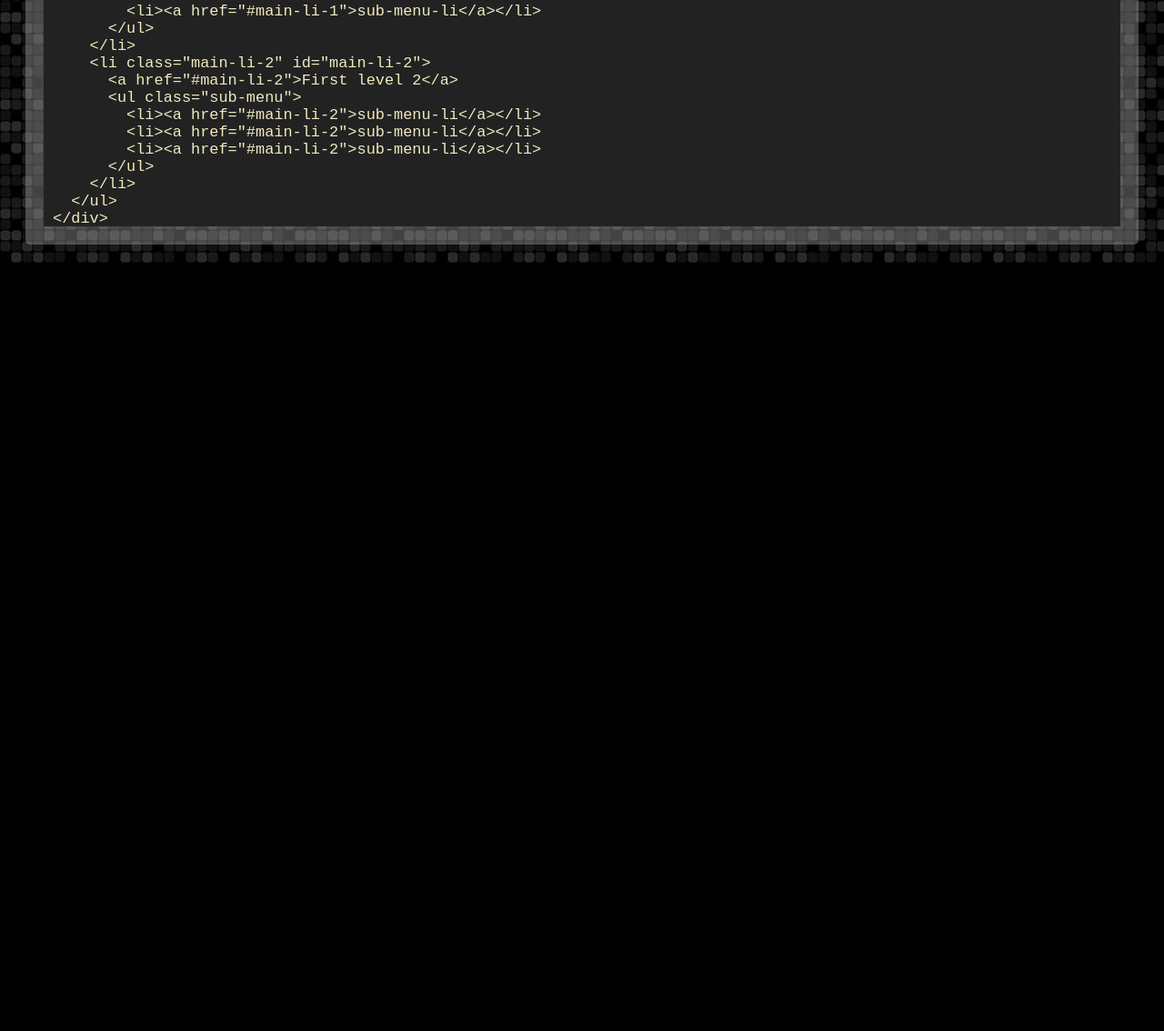
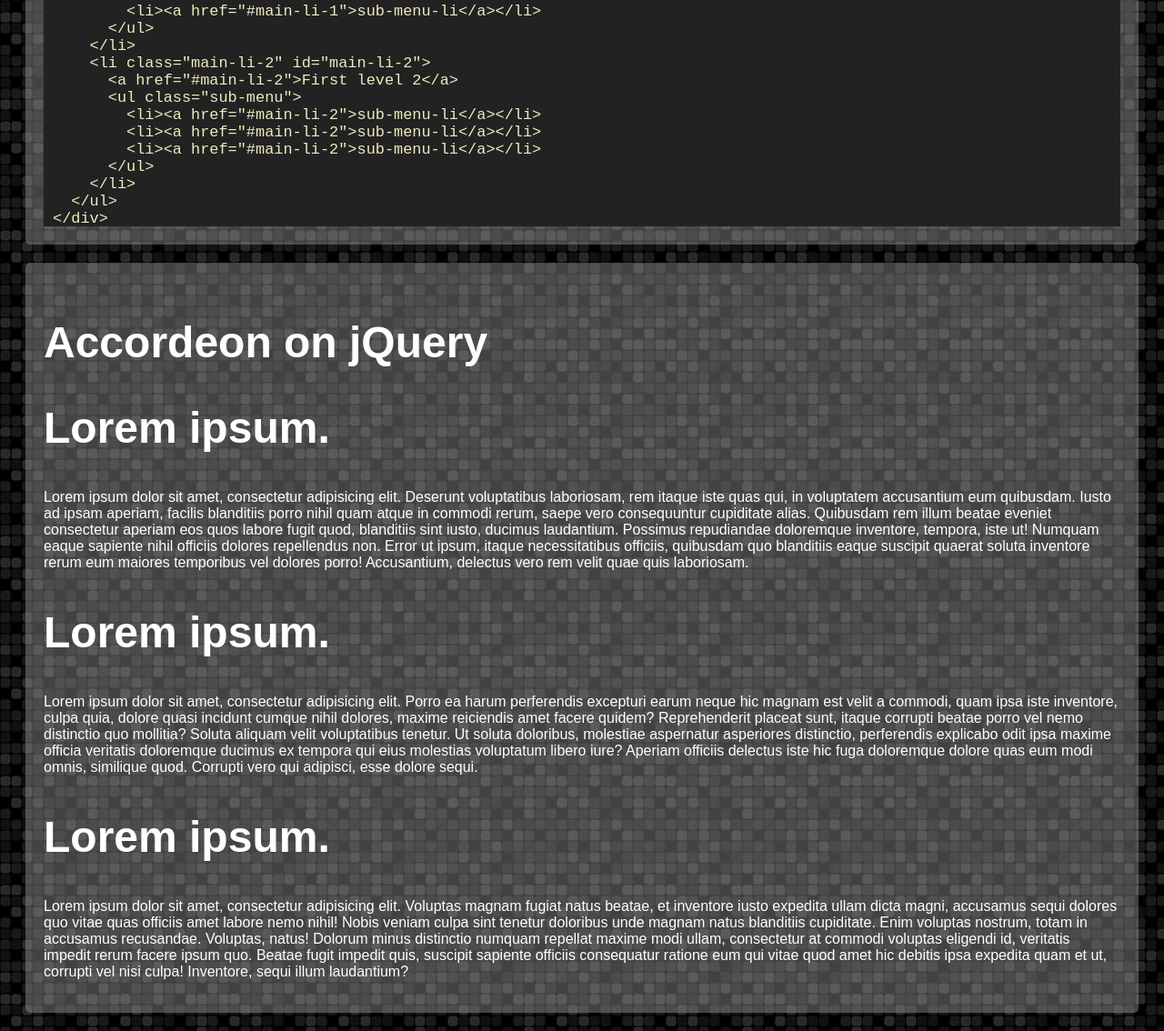
Before and after one commit to AlmazN/Html-Css-Snippets, a plain HTML site: page index.html in a window 1280 px wide. Shown: the part 1267-2401 px from the top of the page at 91% size. Before the commit the page ends 1556 px from the top, so only its background shows below. Drawn offline with nearby package versions, Linux system fonts and the light colour scheme.

Commit message:
Added article with Accordeon snippet on jQuery

```diff
--- a/index.html
+++ b/index.html
@@ -226,5 +226,18 @@
       </div>
     </div>
   </article>
+  <article>
+   <h2>Accordeon on jQuery</h2>
+    <div class="jq-accordeon-wrapper">
+      <h2>Lorem ipsum.</h2>
+      <p>Lorem ipsum dolor sit amet, consectetur adipisicing elit. Deserunt voluptatibus laboriosam, rem itaque iste quas qui, in voluptatem accusantium eum quibusdam. Iusto ad ipsam aperiam, facilis blanditiis porro nihil quam atque in commodi rerum, saepe vero consequuntur cupiditate alias. Quibusdam rem illum beatae eveniet consectetur aperiam eos quos labore fugit quod, blanditiis sint iusto, ducimus laudantium. Possimus repudiandae doloremque inventore, tempora, iste ut! Numquam eaque sapiente nihil officiis dolores repellendus non. Error ut ipsum, itaque necessitatibus officiis, quibusdam quo blanditiis eaque suscipit quaerat soluta inventore rerum eum maiores temporibus vel dolores porro! Accusantium, delectus vero rem velit quae quis laboriosam.</p>
+      <h2>Lorem ipsum.</h2>
+      <p>Lorem ipsum dolor sit amet, consectetur adipisicing elit. Porro ea harum perferendis excepturi earum neque hic magnam est velit a commodi, quam ipsa iste inventore, culpa quia, dolore quasi incidunt cumque nihil dolores, maxime reiciendis amet facere quidem? Reprehenderit placeat sunt, itaque corrupti beatae porro vel nemo distinctio quo mollitia? Soluta aliquam velit voluptatibus tenetur. Ut soluta doloribus, molestiae aspernatur asperiores distinctio, perferendis explicabo odit ipsa maxime officia veritatis doloremque ducimus ex tempora qui eius molestias voluptatum libero iure? Aperiam officiis delectus iste hic fuga doloremque dolore quas eum modi omnis, similique quod. Corrupti vero qui adipisci, esse dolore sequi.</p>
+      <h2>Lorem ipsum.</h2>
+      <p>Lorem ipsum dolor sit amet, consectetur adipisicing elit. Voluptas magnam fugiat natus beatae, et inventore iusto expedita ullam dicta magni, accusamus sequi dolores quo vitae quas officiis amet labore nemo nihil! Nobis veniam culpa sint tenetur doloribus unde magnam natus blanditiis cupiditate. Enim voluptas nostrum, totam in accusamus recusandae. Voluptas, natus! Dolorum minus distinctio numquam repellat maxime modi ullam, consectetur at commodi voluptas eligendi id, veritatis impedit rerum facere ipsum quo. Beatae fugit impedit quis, suscipit sapiente officiis consequatur ratione eum qui vitae quod amet hic debitis ipsa expedita quam et ut, corrupti vel nisi culpa! Inventore, sequi illum laudantium?</p>
+    </div>
+  </article>
+<script src="https://ajax.googleapis.com/ajax/libs/jquery/3.1.0/jquery.min.js"></script>
+<script src="js/script.js"></script>
 </body>
 </html>
```
